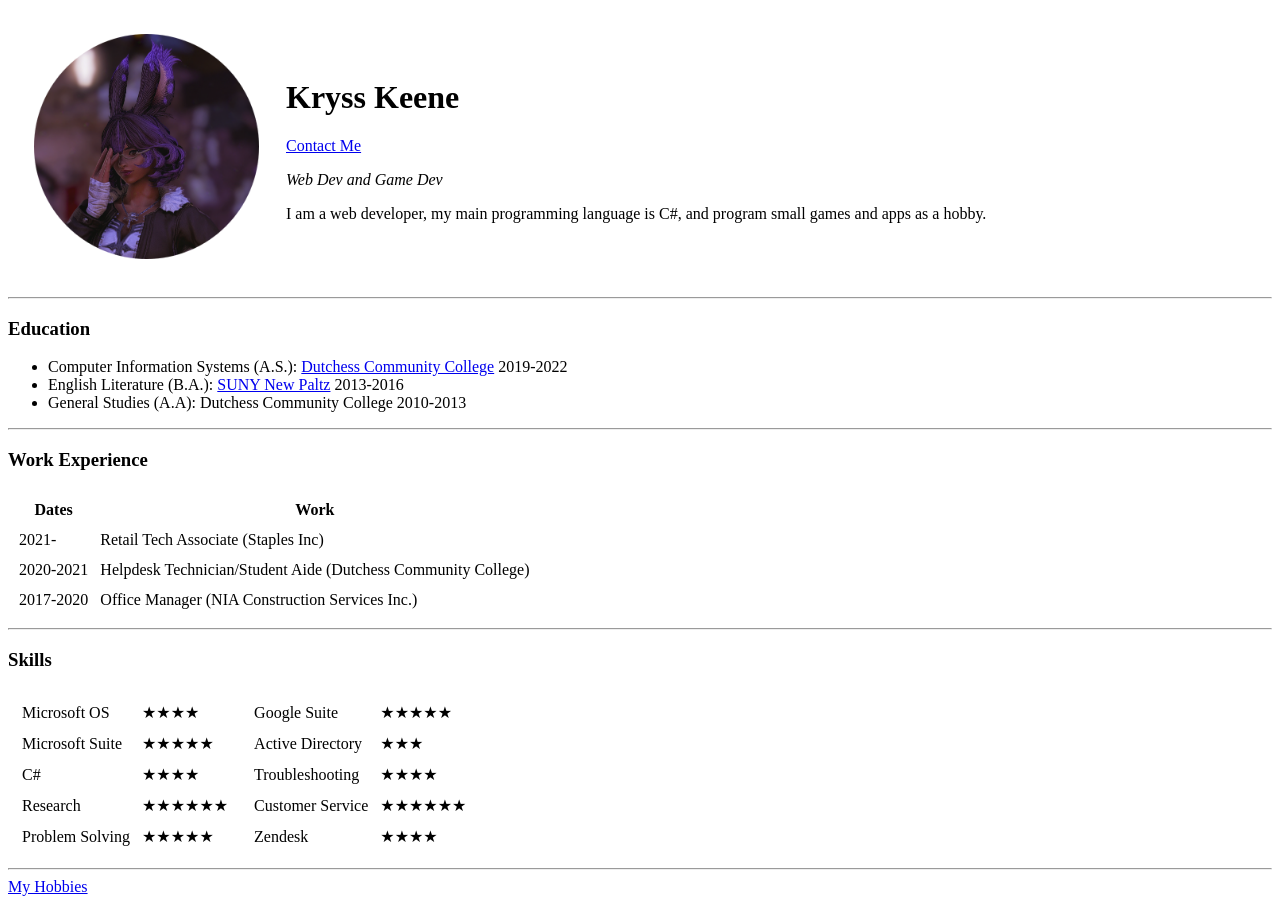
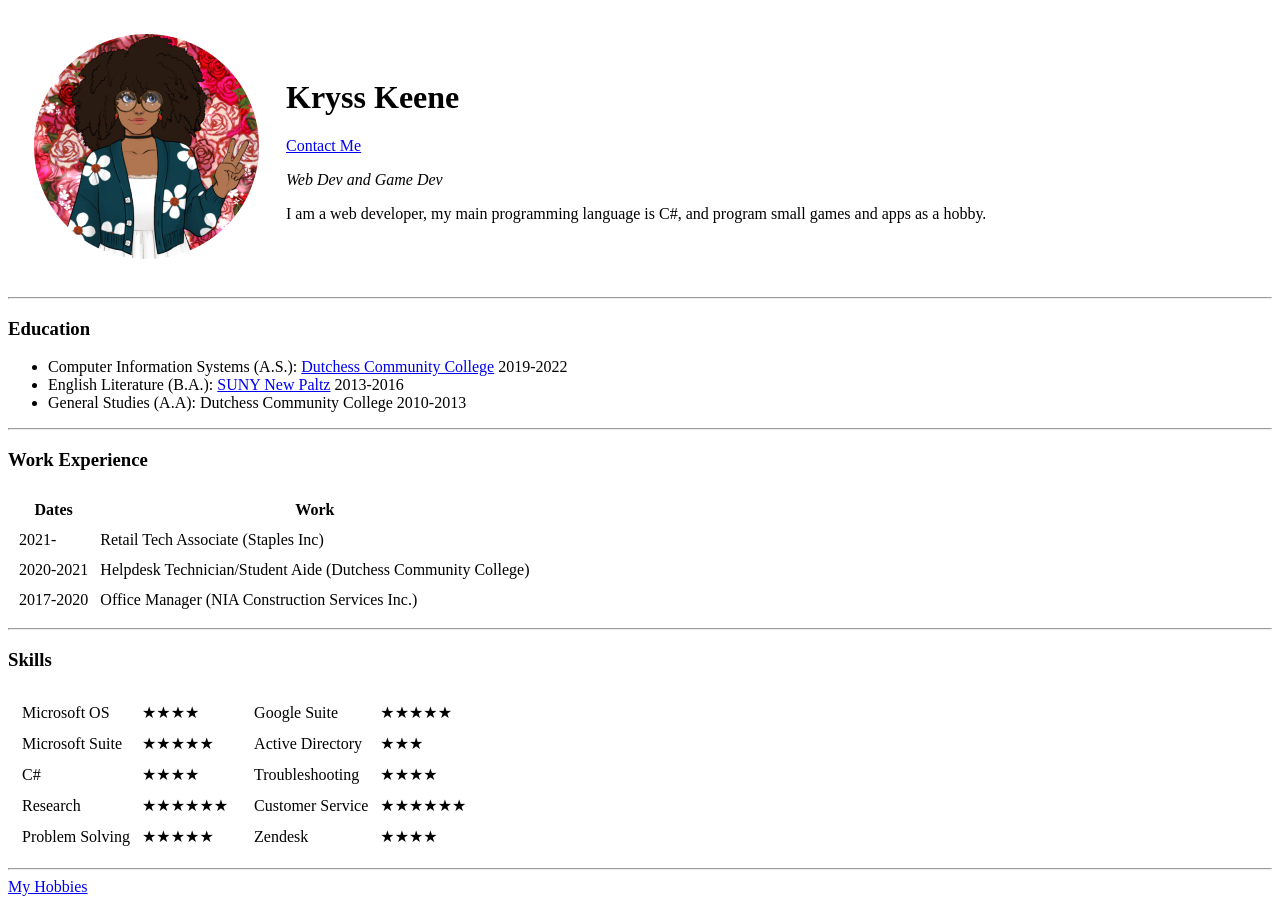
Before and after one commit to NerdWitchKryss/KryssCV, a plain HTML site: page index.html in a window 1280 px wide. Drawn offline with Linux system fonts and the light colour scheme.

Commit message:
Redo Profile picture
picture source: https://meiker.io/play/11909/online.html

```diff
--- a/index.html
+++ b/index.html
@@ -7,7 +7,7 @@
   <body>
     <table cellspacing = "25">
       <tr>
-        <td><img src="2022-06-07_09-16-30-966_Neneko_Sailor Mars-modified.png" alt="human photo"
+        <td><img src="my-meiker-1602003858376335-modified.png" alt="human photo"
         width = "225"
         height = "225"/></td>
         <td><h1>Kryss Keene</h1>
```
Also changed, not shown: my-meiker-1602003858376335-modified.png (added).
